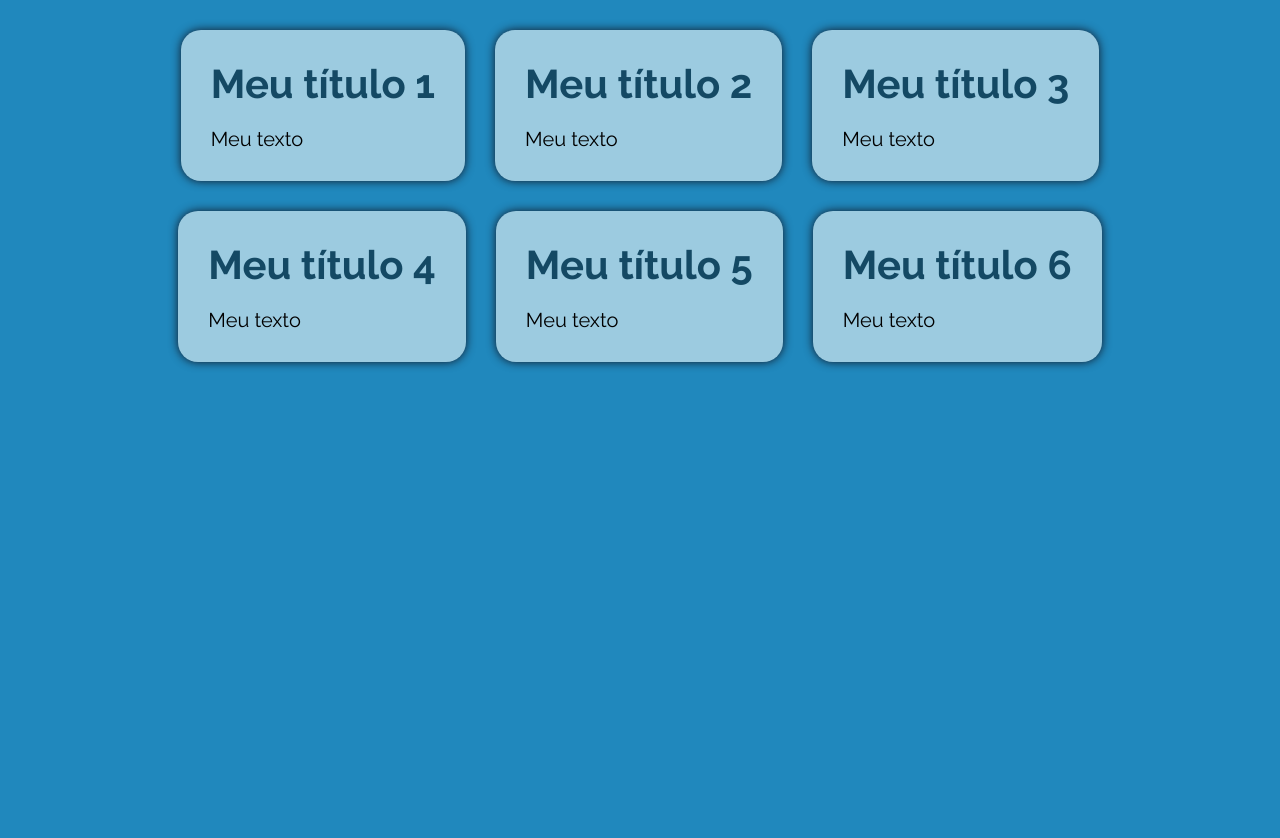
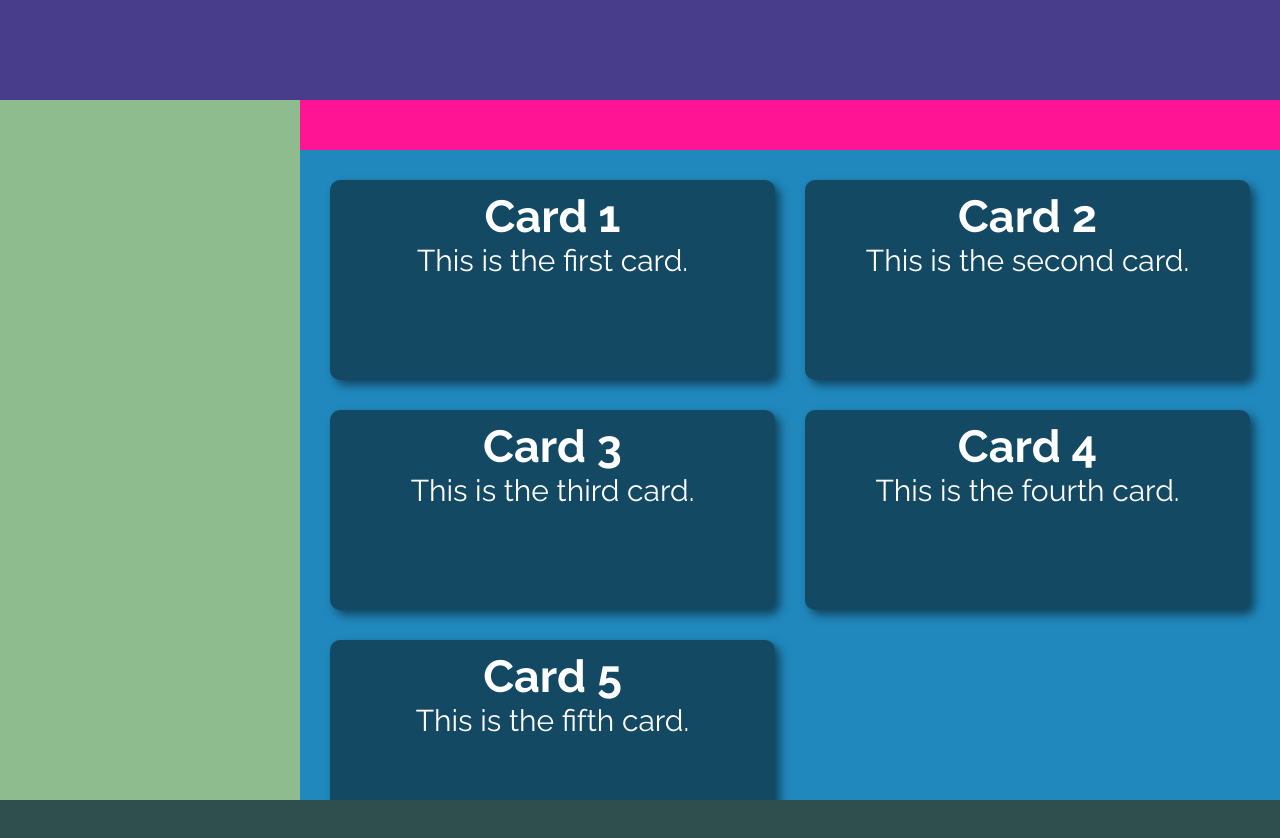
Before and after one commit to Francirleide/codespaces-react, a React (Vite) app: page / in a window 1280 px wide. Shown: the top 838 px of the page. Before the commit the page ends 800 px from the top, so only its background shows below. Built offline with nearby package versions, Linux system fonts and the light colour scheme.

Commit message:
aula 05/06

```diff
--- a/src/App.jsx
+++ b/src/App.jsx
@@ -1,13 +1,14 @@
 import "./styles/theme.css";
 import "./styles/global.css";
-import { MyTextList } from "./components/MyTextList";
+// import { MyTextList } from "./components/MyTextList";
+import { MyGrid } from "./components/MyGrid";
 
 export default function App() {
 
   return (
     // React Fragment
     <>
-      <MyTextList />
+      <MyGrid />
     </>
   );
 }
--- a/src/components/MyGrid.jsx
+++ b/src/components/MyGrid.jsx
@@ -1,8 +1,36 @@
 import styles from "./MyGrid.module.css";
 
-export function MyGrid () {
-    return (
-
-
-
+export function MyGrid() {
+  return (
+    <div className={styles.container}>
+      <header className={styles.header1} />
+      <header className={styles.header2} />
+      <aside className={styles.aside} />
+      <main className={styles.main}>
+        <div className={styles.grid}>
+          <div className={styles.card}>
+            <h2>Card 1</h2>
+            <p>This is the first card.</p>
+          </div>
+          <div className={styles.card}>
+            <h2>Card 2</h2>
+            <p>This is the second card.</p>
+          </div>
+          <div className={styles.card}>
+            <h2>Card 3</h2>
+            <p>This is the third card.</p>
+          </div>
+          <div className={styles.card}>
+            <h2>Card 4</h2>
+            <p>This is the fourth card.</p>
+          </div>
+          <div className={styles.card}>
+            <h2>Card 5</h2>
+            <p>This is the fifth card.</p>
+          </div>
+        </div>
+      </main>
+      <footer className={styles.footer} />
+    </div>
+  );
 }
--- a/src/components/MyGrid.module.css
+++ b/src/components/MyGrid.module.css
@@ -0,0 +1,69 @@
+.container {
+  display: grid;
+
+  grid-template-areas:
+    "header1 header1"
+    "aside header2"
+    "aside main"
+    "footer footer";
+
+  grid-template-columns: 30rem auto;
+  grid-template-rows: 10rem 5rem calc(100vh - 15rem) 10rem;
+
+  @media (max-width: 1200px) {
+    grid-template-areas:
+      "header1"
+      "header2"
+      "main"
+      "footer";
+
+    grid-template-columns: 1fr;
+  }
+}
+
+.header1 {
+  grid-area: header1;
+  background-color: darkslateblue;
+}
+
+.header2 {
+  grid-area: header2;
+  background-color: deeppink;
+}
+
+.aside {
+  grid-area: aside;
+  background-color: darkseagreen;
+
+  @media (max-width: 1200px) {
+    display: none;
+  }
+}
+
+.footer {
+  grid-area: footer;
+  background-color: darkslategray;
+}
+
+.grid {
+  /* height: 100vh; */
+  padding: 3rem;
+  display: grid;
+  grid-template-columns: repeat(auto-fit, minmax(30rem, 1fr));
+  grid-template-rows: repeat(auto-fit, min-content);
+  gap: 3rem;
+
+  /* justify-content: center; */
+  /* align-content: center; */
+}
+
+.card {
+  background-color: var(--primary-dark);
+  border-radius: 1rem;
+  color: var(--primary-contrast-light);
+  padding: 1rem;
+  box-shadow: 0.5rem 0.5rem 1rem rgba(0, 0, 0, 0.5);
+  font-size: 3rem;
+  text-align: center;
+  height: 20rem;
+}
```
Also changed, not shown: src/index.jsx (line endings or trailing spaces).
